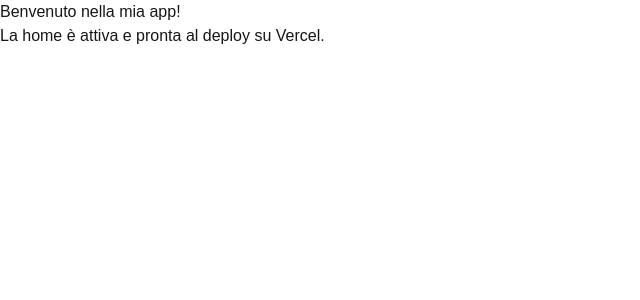
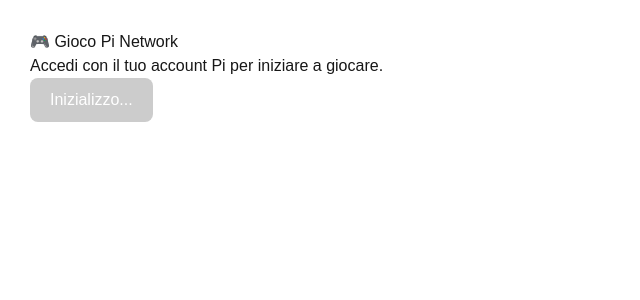
Before and after one commit to pizzettarooo/pi-game, a Next.js app: page / in a window 1280 px wide. Shown: the top 300 px of the page, without its empty margins (0-640 px from the left). Built offline with nearby package versions, Linux system fonts and the light colour scheme.

Commit message:
Deploy iniziale su Vercel

```diff
--- a/pages/_document.tsx
+++ b/pages/_document.tsx
@@ -1,13 +1,15 @@
-import { Html, Head, Main, NextScript } from "next/document";
+import { Html, Head, Main, NextScript } from 'next/document'
 
 export default function Document() {
   return (
-    <Html lang="en">
-      <Head />
-      <body className="antialiased">
+    <Html>
+      <Head>
+
+      </Head>
+      <body>
         <Main />
         <NextScript />
       </body>
     </Html>
-  );
+  )
 }
--- a/pages/index.tsx
+++ b/pages/index.tsx
@@ -1,13 +1,82 @@
-import React from 'react'
-
-// const geistSans = ...;
-// const geistMono = ...;
+import React, { useEffect, useState } from 'react'
 
 export default function Home() {
+  const [sdkReady, setSdkReady] = useState(false)
+
+  useEffect(() => {
+    const loadPiSdk = async () => {
+      const scriptAlreadyExists = document.getElementById('pi-sdk')
+      if (!scriptAlreadyExists) {
+        const script = document.createElement('script')
+        script.src = 'https://sdk.minepi.com/pi-sdk.js'
+        script.id = 'pi-sdk'
+        script.async = true
+        script.onload = async () => {
+          console.log('✅ Pi SDK caricato')
+          await initPiSdk()
+        }
+        document.body.appendChild(script)
+      } else {
+        await initPiSdk()
+      }
+    }
+
+    const initPiSdk = async () => {
+      if (window.Pi && window.Pi.init) {
+        try {
+          await window.Pi.init({ sandbox: true })
+          console.log('✅ Pi SDK inizializzato con successo')
+          setSdkReady(true)
+        } catch (err) {
+          console.error('❌ Errore durante init:', err)
+        }
+      } else {
+        console.error('❌ Pi SDK non trovato in window')
+      }
+    }
+
+    loadPiSdk()
+  }, [])
+
+  const handleLogin = async () => {
+    if (!sdkReady) {
+      alert('⏳ Attendi... Pi SDK non pronto!')
+      return
+    }
+
+    try {
+      const scopes = ['username', 'payments', 'wallet_address']
+      const onIncompletePaymentFound = (payment) => {
+        console.log('💰 Pagamento incompleto trovato:', payment)
+      }
+
+      const auth = await window.Pi.authenticate(scopes, onIncompletePaymentFound)
+      console.log('✅ Dati utente:', auth)
+      alert(`Ciao ${auth.user.username}, wallet: ${auth.user.wallet_address}`)
+    } catch (err) {
+      console.error('❌ Errore durante il login:', err)
+    }
+  }
+
   return (
-    <div>
-      <h1>Benvenuto nella mia app!</h1>
-      <p>La home è attiva e pronta al deploy su Vercel.</p>
+    <div style={{ padding: 30 }}>
+      <h1>🎮 Gioco Pi Network</h1>
+      <p>Accedi con il tuo account Pi per iniziare a giocare.</p>
+      <button
+        onClick={handleLogin}
+        disabled={!sdkReady}
+        style={{
+          padding: '10px 20px',
+          fontSize: '16px',
+          backgroundColor: sdkReady ? '#4CAF50' : '#ccc',
+          color: '#fff',
+          border: 'none',
+          borderRadius: '8px',
+          cursor: sdkReady ? 'pointer' : 'not-allowed'
+        }}
+      >
+        {sdkReady ? 'Login con Pi' : 'Inizializzo...'}
+      </button>
     </div>
   )
 }
```
